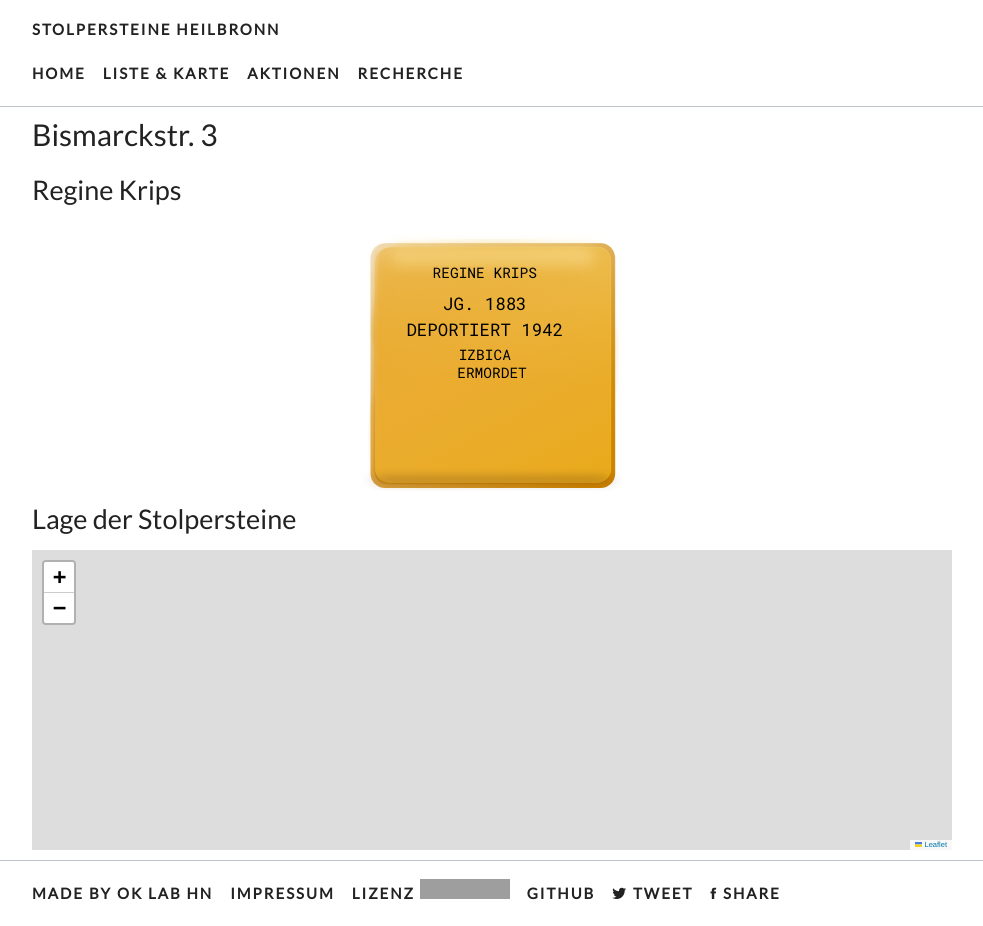
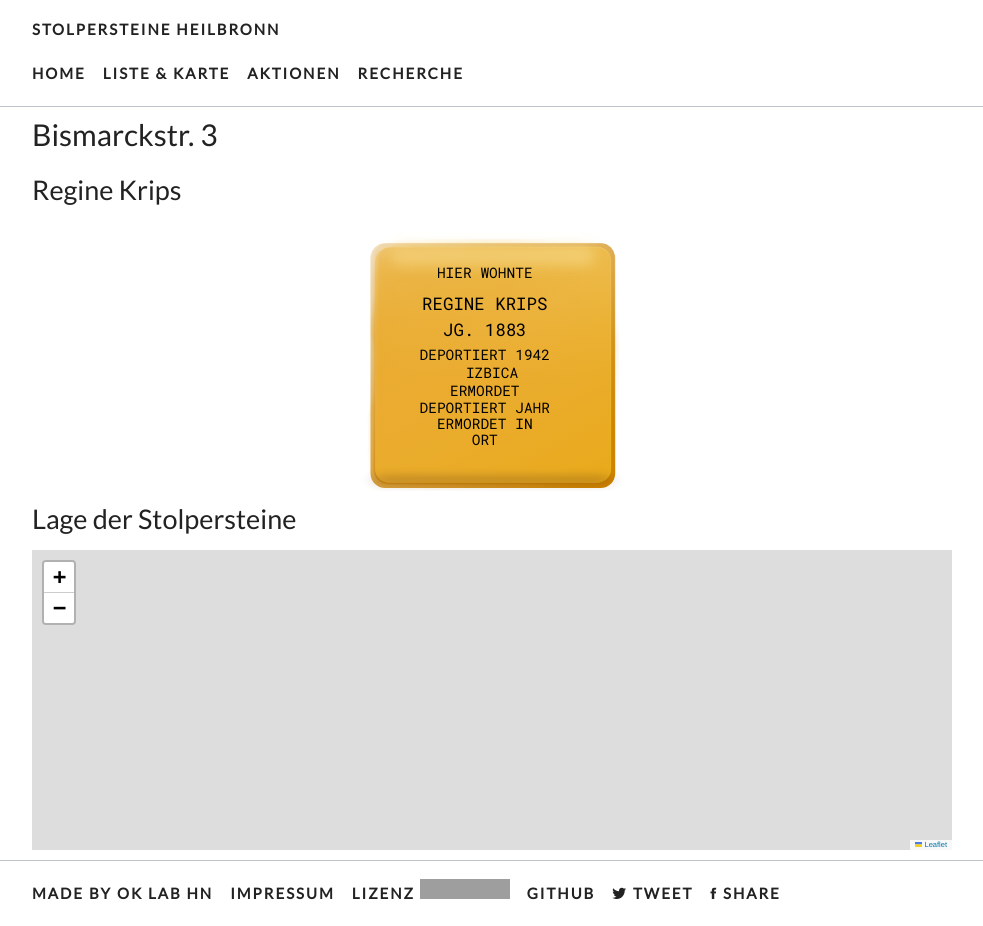
Before and after one commit to opendata-heilbronn/stolpersteine, a Jekyll site: the page built from _list/bismarckstr-3.markdown, in a window 1280 px wide and 926 px high. Shown: the whole window, without its empty margins (148-1131 px from the left). Built offline with Jekyll 4.4.1, drawn with Linux system fonts in a browser that asks for light colours; nearby versions of some CDN libraries; some web fonts are replaced; grey boxes are pictures that could not be loaded.

Commit message:
Updated Bismarckstr 3

```diff
--- a/_list/bismarckstr-3.markdown
+++ b/_list/bismarckstr-3.markdown
@@ -4,9 +4,13 @@ date: 2017-06-16 10:31:00 Z
 names: Regine Krips
 paten: Heidi Brett und Julian Schiebener
 steine:
-- - Regine Krips
+- - Hier wohnte
+  - Regine Krips
   - JG. 1883
   - DEPORTIERT 1942
   - IZBICA
   - ERMORDET
+  - DEPORTIERT JAHR
+  - ERMORDET IN
+  - ORT
 ---
```
